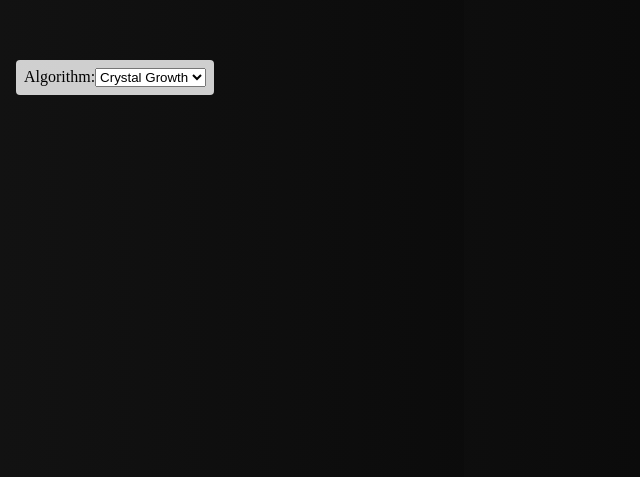
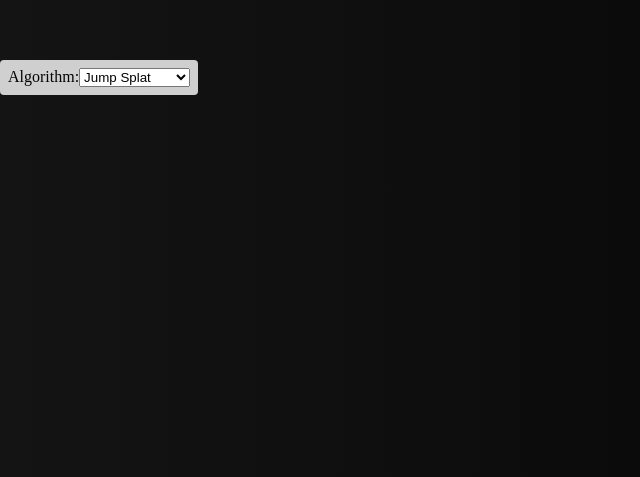
Before and after one commit to chrisloy/fractavibes, a Next.js app: page / in a window 1280 px wide. Shown: the part 323-800 px from the top of the page, without its empty margins (0-640 px from the left). Built offline with nearby package versions, Linux system fonts and the light colour scheme.

Commit message:
Paint full page

```diff
--- a/app/page.tsx
+++ b/app/page.tsx
@@ -1,13 +1,25 @@
 "use client"
 
 import React from 'react';
-import { useState, useRef } from 'react';
+import { useState, useRef, useEffect } from 'react';
 import CanvasComponent from '../components/CanvasComponent';
 import '../styles/globals.scss';
 
 export default function HomePage() {
-  const [selectedAlgorithm, setSelectedAlgorithm] = useState<string>('dla');
+  const [selectedAlgorithm, setSelectedAlgorithm] = useState<string>('colorfill');
+  const [mounted, setMounted] = useState(false);
+  const [canvasDimensions, setCanvasDimensions] = useState({ width: 400, height: 400 });
   const canvasRef = useRef(null);
+
+  // Set initial canvas dimensions once when component mounts
+  useEffect(() => {
+    if (typeof window !== 'undefined') {
+      const initialWidth = Math.floor(window.innerWidth * 0.5);
+      const initialHeight = Math.floor(window.innerHeight * 0.5);
+      setCanvasDimensions({ width: initialWidth, height: initialHeight });
+    }
+    setMounted(true);
+  }, []);
 
   const handleAlgorithmChange = (event) => {
     setSelectedAlgorithm(event.target.value);
@@ -18,18 +30,20 @@ export default function HomePage() {
       <div id="controls">
         <label htmlFor="algo">Algorithm:</label>
         <select id="algo" value={selectedAlgorithm} onChange={handleAlgorithmChange}>
+        <option value="colorfill">Jump Splat</option>
         <option value="dla">Crystal Growth</option>
-        <option value="colorfill">Jump Splat</option>
         <option value="spiral">Spiral</option>
         </select>
       </div>
 
-      <CanvasComponent
-        ref={canvasRef}
-        algorithm={selectedAlgorithm}
-        width={400}
-        height={400}
-      />
+      {mounted && (
+        <CanvasComponent
+          ref={canvasRef}
+          algorithm={selectedAlgorithm}
+          width={canvasDimensions.width}
+          height={canvasDimensions.height}
+        />
+      )}
     </div>
   );
 }
--- a/components/CanvasComponent.tsx
+++ b/components/CanvasComponent.tsx
@@ -24,8 +24,9 @@ const CanvasComponent = forwardRef(({ width, height, algorithm }: CanvasComponen
   useEffect(() => {
     const canvas = canvasRef.current;
     const context = canvas.getContext('2d', { willReadFrequently: true });
+    console.log("Canvas size", width, "x", height);
     resetCanvas(context);
-  }, [width, height, algorithm]);
+  }, []);
 
   const handleClick = (event) => {
     const canvas = canvasRef.current;
--- a/styles/globals.scss
+++ b/styles/globals.scss
@@ -27,7 +27,6 @@ body {
   flex-direction: row;
   align-items: center;
   justify-content: space-between;
-  padding: 16px;
   width: 100%;
   height: 100%;
   min-height: 100vh;
```
